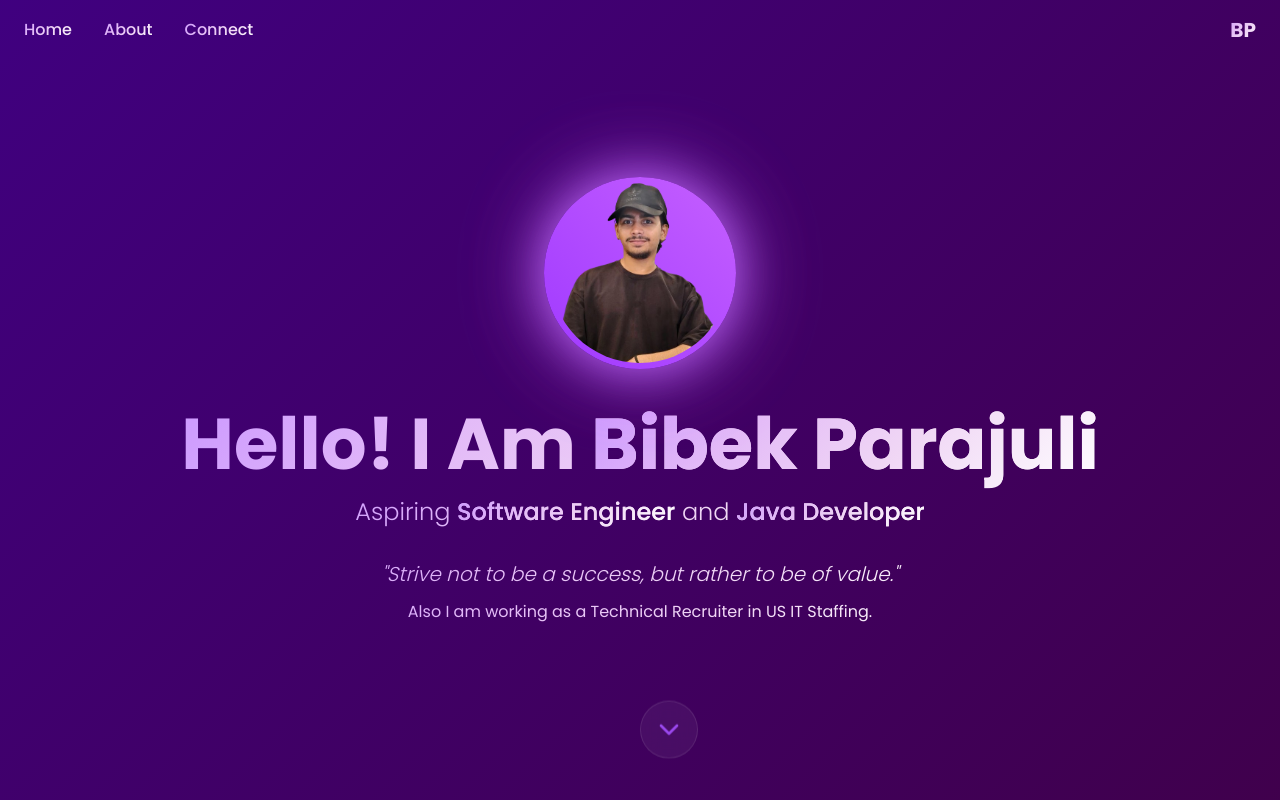
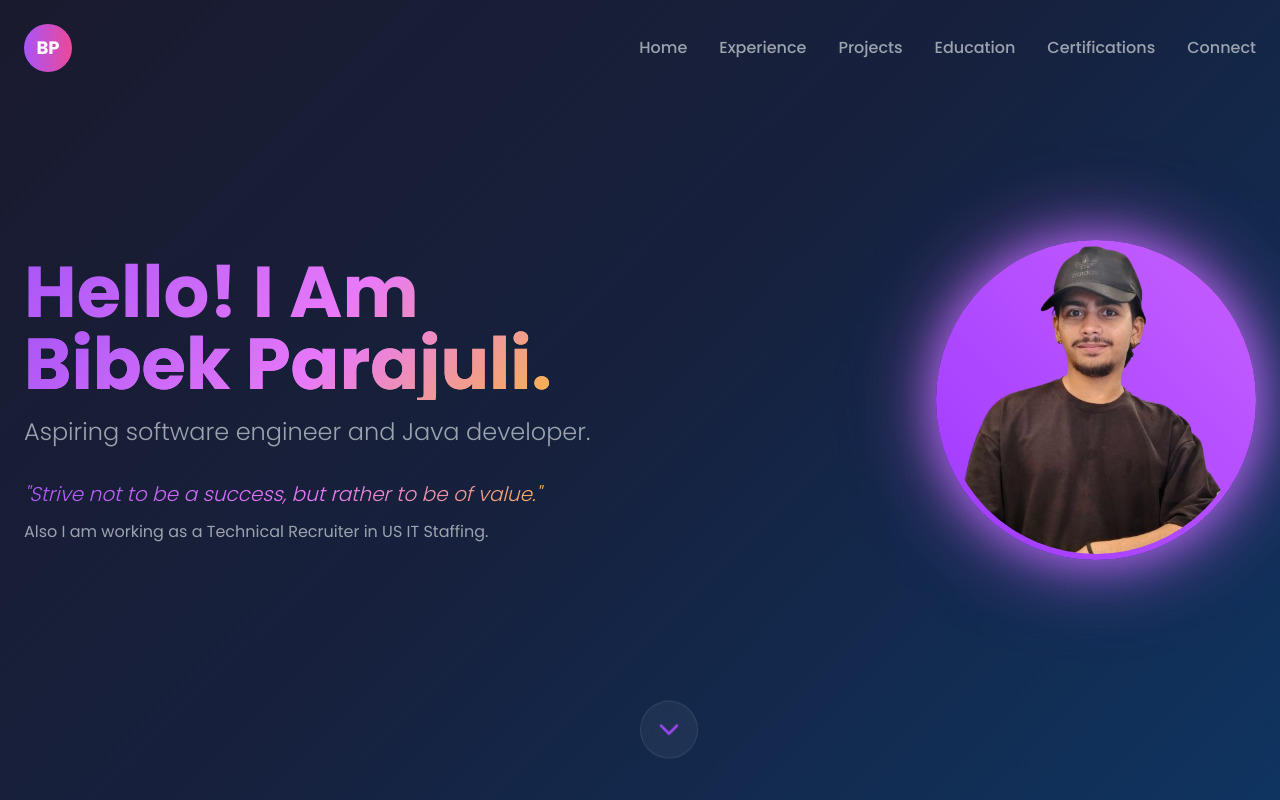
Before and after one commit to bibekparajuli123/bibekprj_portfolio, a React (Vite) app: page / in a window 1280 px wide. Shown: the top 800 px of the page. Built offline with nearby package versions, Linux system fonts and the light colour scheme.

Commit message:
Refine UI and styling
Apply new background and text color gradients to match the provided elegant design. Ensure the profile photo is displayed in a circular frame with a glowing gradient border.

```diff
--- a/src/components/Header.tsx
+++ b/src/components/Header.tsx
@@ -23,33 +23,51 @@ const Header = () => {
     <header className={`fixed top-0 left-0 right-0 z-50 transition-all duration-300 ${
       isScrolled ? 'glass-effect shadow-lg' : 'bg-transparent'
     }`}>
-      <nav className="container mx-auto px-6 py-4">
+      <nav className="container mx-auto px-6 py-6">
         <div className="flex justify-between items-center">
+          {/* Logo */}
+          <div className="w-12 h-12 rounded-full bg-gradient-to-r from-purple-500 to-pink-500 flex items-center justify-center">
+            <span className="text-white font-bold text-lg">BP</span>
+          </div>
+
           {/* Navigation Links */}
           <div className="flex space-x-8">
             <button
               onClick={() => scrollToSection('home')}
-              className="violet-white-gradient hover:text-primary transition-colors duration-300 font-medium"
+              className="gray-text hover:text-primary transition-colors duration-300 font-medium"
             >
               Home
             </button>
             <button
               onClick={() => scrollToSection('about')}
-              className="violet-white-gradient hover:text-primary transition-colors duration-300 font-medium"
+              className="gray-text hover:text-primary transition-colors duration-300 font-medium"
             >
-              About
+              Experience
+            </button>
+            <button
+              onClick={() => scrollToSection('projects')}
+              className="gray-text hover:text-primary transition-colors duration-300 font-medium"
+            >
+              Projects
+            </button>
+            <button
+              onClick={() => scrollToSection('education')}
+              className="gray-text hover:text-primary transition-colors duration-300 font-medium"
+            >
+              Education
+            </button>
+            <button
+              onClick={() => scrollToSection('certifications')}
+              className="gray-text hover:text-primary transition-colors duration-300 font-medium"
+            >
+              Certifications
             </button>
             <button
               onClick={() => scrollToSection('contact')}
-              className="violet-white-gradient hover:text-primary transition-colors duration-300 font-medium"
+              className="gray-text hover:text-primary transition-colors duration-300 font-medium"
             >
               Connect
             </button>
-          </div>
-
-          {/* Logo */}
-          <div className="text-xl font-bold violet-white-gradient">
-            BP
           </div>
         </div>
       </nav>
--- a/src/components/HeroSection.tsx
+++ b/src/components/HeroSection.tsx
@@ -9,41 +9,47 @@ const HeroSection = () => {
   };
 
   return (
-    <section id="home" className="min-h-screen flex items-center justify-center relative hero-gradient">
-      <div className="text-center space-y-8 px-6">
-        {/* Profile Image */}
-        <div className="relative inline-block">
-          <div className="profile-glow w-48 h-48 mx-auto">
-            <img
-              src="/lovable-uploads/ee56a0b5-859e-4872-83ba-0ef2b23cb050.png"
-              alt="Bibek Parajuli"
-            />
+    <section id="home" className="min-h-screen hero-gradient relative">
+      <div className="container mx-auto px-6 h-screen flex items-center">
+        <div className="grid grid-cols-1 lg:grid-cols-2 gap-12 items-center w-full">
+          {/* Left Content */}
+          <div className="space-y-8">
+            {/* Main Heading */}
+            <div className="space-y-4">
+              <h1 className="text-5xl md:text-7xl font-bold violet-white-gradient leading-tight">
+                Hello! I Am{' '}
+                <span className="violet-white-gradient block">
+                  Bibek Parajuli.
+                </span>
+              </h1>
+
+              <p className="text-xl md:text-2xl gray-text font-light max-w-2xl">
+                Aspiring software engineer and Java developer.
+              </p>
+            </div>
+
+            {/* Motivational Quote */}
+            <div className="space-y-3 max-w-3xl">
+              <blockquote className="text-lg md:text-xl violet-white-gradient italic font-light">
+                "Strive not to be a success, but rather to be of value."
+              </blockquote>
+              <p className="text-base gray-text">
+                Also I am working as a Technical Recruiter in US IT Staffing.
+              </p>
+            </div>
           </div>
-        </div>
 
-        {/* Main Heading */}
-        <div className="space-y-4">
-          <h1 className="text-5xl md:text-7xl font-bold violet-white-gradient">
-            Hello! I Am{' '}
-            <span className="violet-white-gradient">
-              Bibek Parajuli
-            </span>
-          </h1>
-
-          <p className="text-xl md:text-2xl violet-white-gradient font-light max-w-2xl mx-auto">
-            Aspiring <span className="violet-white-gradient font-medium">Software Engineer</span> and{' '}
-            <span className="violet-white-gradient font-medium">Java Developer</span>
-          </p>
-        </div>
-
-        {/* Motivational Quote */}
-        <div className="space-y-3 max-w-3xl mx-auto">
-          <blockquote className="text-lg md:text-xl violet-white-gradient italic font-light">
-            "Strive not to be a success, but rather to be of value."
-          </blockquote>
-          <p className="text-base violet-white-gradient">
-            Also I am working as a Technical Recruiter in US IT Staffing.
-          </p>
+          {/* Right Content - Profile Image */}
+          <div className="flex justify-center lg:justify-end">
+            <div className="relative">
+              <div className="profile-glow w-80 h-80">
+                <img
+                  src="/lovable-uploads/ee56a0b5-859e-4872-83ba-0ef2b23cb050.png"
+                  alt="Bibek Parajuli"
+                />
+              </div>
+            </div>
+          </div>
         </div>
       </div>
 
--- a/src/index.css
+++ b/src/index.css
@@ -108,18 +108,17 @@
   }
 
   body {
-    @apply bg-background text-foreground font-poppins;
-    background: linear-gradient(135deg, hsl(var(--hero-gradient-start)), hsl(var(--hero-gradient-end)));
+    @apply font-poppins;
+    background: linear-gradient(135deg, #1a1a2e, #16213e, #0f3460);
     min-height: 100vh;
+    color: #9ca3af;
   }
 }
 
 @layer components {
   /* Hero section gradient */
   .hero-gradient {
-    background: linear-gradient(135deg,
-      hsl(var(--hero-gradient-start)) 0%,
-      hsl(var(--hero-gradient-end)) 100%);
+    background: linear-gradient(135deg, #1a1a2e, #16213e, #0f3460);
   }
 
   /* Glowing profile image animation */
@@ -181,14 +180,14 @@
 
   /* Violet to white gradient text */
   .violet-white-gradient {
-    background: linear-gradient(135deg,
-      hsl(270 100% 80%) 0%,
-      hsl(280 80% 85%) 30%,
-      hsl(290 60% 90%) 60%,
-      hsl(0 0% 100%) 100%);
+    background: linear-gradient(135deg, #a855f7, #e879f9, #fbbf24);
     -webkit-background-clip: text;
     background-clip: text;
     -webkit-text-fill-color: transparent;
+  }
+
+  .gray-text {
+    color: #9ca3af;
   }
 
   /* Glass morphism effect */
```
